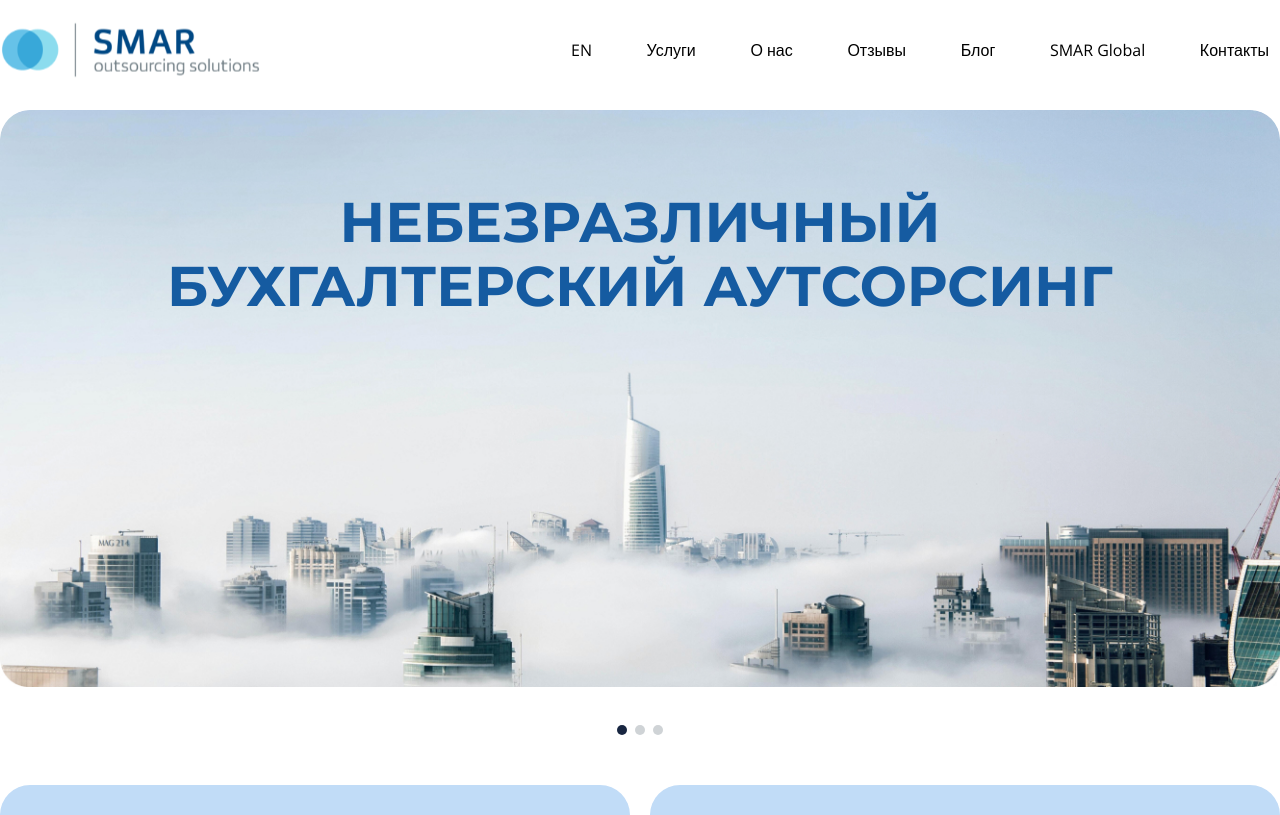
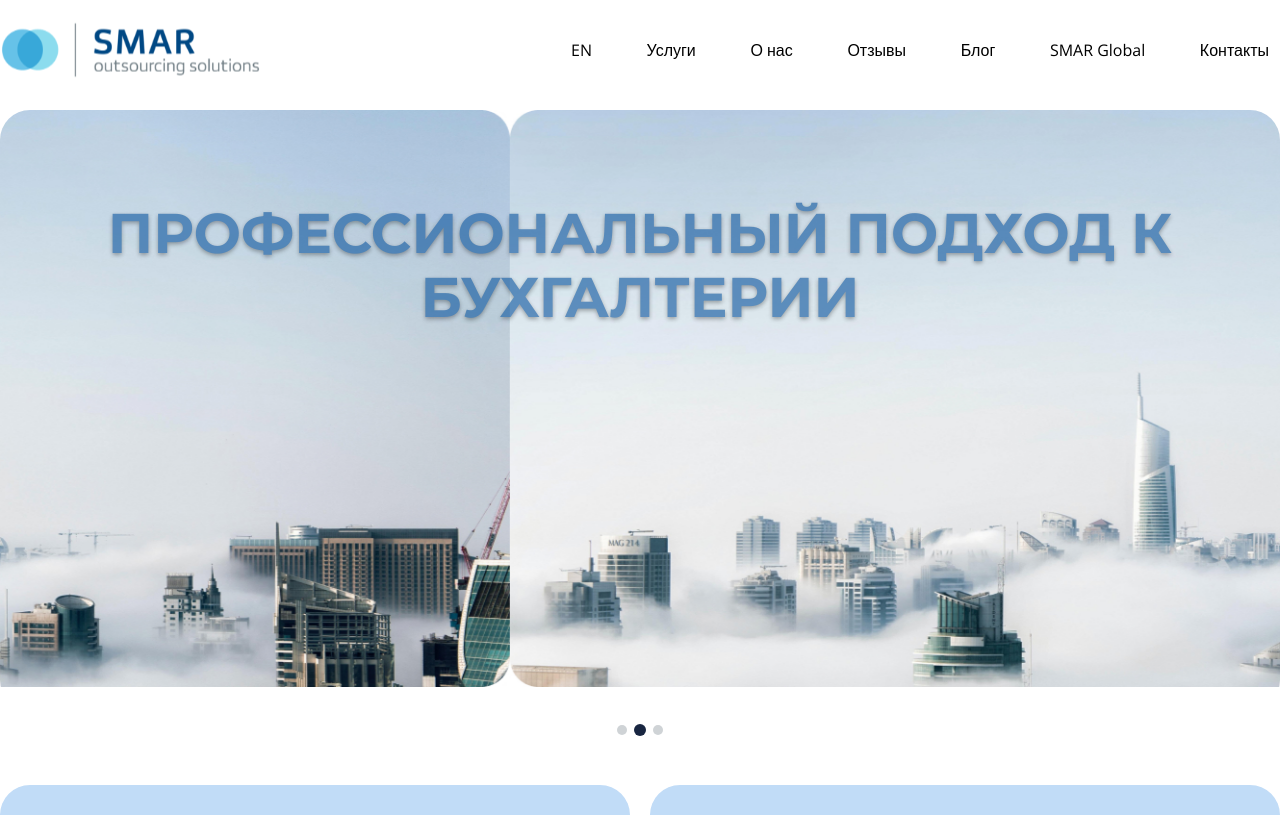
Before and after one commit to VictorREDrudko/accounting, a React (Vite) app in the folder accounting/: page / in a window 1280 px wide. Shown: the top 815 px of the page. Built offline with nearby package versions, Linux system fonts and the light colour scheme.

Commit message:
create slider

```diff
--- a/accounting/src/components/banner/Banner.module.scss
+++ b/accounting/src/components/banner/Banner.module.scss
@@ -14,6 +14,20 @@
   overflow: hidden;
 }
 
+.slidesWrapper {
+  display: flex;
+  width: 100%;
+  height: 100%;
+  transition: transform 2s cubic-bezier(0.25, 0.46, 0.45, 0.94);
+  will-change: transform;
+}
+
+.slide {
+  width: 100%;
+  height: 100%;
+  flex-shrink: 0;
+}
+
 .title {
   position: absolute;
   top: 80px;
@@ -21,6 +35,21 @@
   transform: translateX(-50%);
   max-width: 1120px;
   width: 90%;
+  z-index: 2;
+  color: var(--color-ligth);
+  text-shadow: 0 2px 4px rgba(0, 0, 0, 0.5);
+  animation: fadeIn 1.2s ease-in-out;
+}
+
+@keyframes fadeIn {
+  from {
+    opacity: 0;
+    transform: translateX(-50%) translateY(30px);
+  }
+  to {
+    opacity: 1;
+    transform: translateX(-50%) translateY(0);
+  }
 }
 
 .image {
@@ -28,6 +57,11 @@
   height: 100%;
   object-fit: cover;
   object-position: center;
+  transition: transform 1.2s ease;
+
+  .slide:hover & {
+    transform: scale(1.02);
+  }
 }
 
 .pagination {
@@ -35,6 +69,7 @@
   display: flex;
   justify-content: space-between;
   margin-top: 15px;
+  z-index: 3;
 }
 
 .dots {
@@ -42,8 +77,16 @@
   height: 10px;
   border-radius: 50%;
   background-color: var(--color-gray-ligth);
+  cursor: pointer;
+  transition: all 0.3s ease;
+
+  &:hover {
+    background-color: var(--color-black);
+    transform: scale(1.2);
+  }
+
+  &.active {
+    background-color: var(--color-black);
+    transform: scale(1.2);
+  }
 }
-
-.active {
-  background-color: var(--color-black);
-}
--- a/accounting/src/components/banner/Banner.tsx
+++ b/accounting/src/components/banner/Banner.tsx
@@ -1,21 +1,106 @@
+import React, { useState, useEffect, useCallback, useRef } from 'react';
 import styles from "./Banner.module.scss";
-import rectangle from "../../assets/Rectangle.jpg";
+
 import { MainTitle } from "../main-title/MainTitle";
+import { SLIDES } from './Constants';
 
-export const Banner = () => {
+
+export const Banner: React.FC = () => {
+  const [currentSlide, setCurrentSlide] = useState(0);
+  const [isAutoPlay, setIsAutoPlay] = useState(true);
+  const autoPlayRef = useRef<number | null>(null);
+
+  const goToSlide = useCallback((index: number) => {
+    if (index === currentSlide) return;
+    setCurrentSlide(index);
+  }, [currentSlide]);
+
+  const nextSlide = useCallback(() => {
+    setCurrentSlide((prev) => (prev + 1) % SLIDES.length);
+  }, []);
+
+  useEffect(() => {
+    if (!isAutoPlay) {
+      return;
+    }
+
+    const startAutoPlay = () => {
+      if (autoPlayRef.current !== null) {
+        window.clearTimeout(autoPlayRef.current);
+      }
+
+      autoPlayRef.current = window.setTimeout(() => {
+        nextSlide();
+      }, 5000);
+    };
+
+    startAutoPlay();
+
+    return () => {
+      if (autoPlayRef.current !== null) {
+        window.clearTimeout(autoPlayRef.current);
+      }
+    };
+  }, [isAutoPlay, nextSlide, currentSlide]);
+
+  const handleMouseEnter = () => {
+    setIsAutoPlay(false);
+    if (autoPlayRef.current !== null) {
+      window.clearTimeout(autoPlayRef.current);
+    }
+  };
+
+  const handleMouseLeave = () => {
+    setIsAutoPlay(true);
+  };
+
+  useEffect(() => {
+    return () => {
+      if (autoPlayRef.current !== null) {
+        window.clearTimeout(autoPlayRef.current);
+      }
+    };
+  }, []);
+
   return (
     <section className={styles.banner}>
-      <div className={styles.container}>
-        <img className={styles.image} src={rectangle} alt="#" />
+      <div
+        className={styles.container}
+        onMouseEnter={handleMouseEnter}
+        onMouseLeave={handleMouseLeave}
+      >
+        <div className={styles.slider}>
+          <div
+            className={styles.slidesWrapper}
+            style={{
+              transform: `translateX(${-currentSlide * 100}%)`
+            }}
+          >
+            {SLIDES.map((slide, index) => (
+              <div key={slide.id} className={styles.slide}>
+                <img
+                  className={styles.image}
+                  src={slide.image}
+                  alt={`Слайд ${index + 1}: ${slide.title}`}
+                />
+              </div>
+            ))}
+          </div>
+        </div>
         <MainTitle
-          title={"Небезразличный бухгалтерский аутсорсинг"}
+          key={currentSlide}
+          title={SLIDES[currentSlide].title}
           className={styles.title}
         />
       </div>
       <div className={styles.pagination}>
-        <div className={`${styles.dots} ${styles.active}`}></div>
-        <div className={styles.dots}></div>
-        <div className={styles.dots}></div>
+        {SLIDES.map((_, index) => (
+          <div
+            key={index}
+            className={`${styles.dots} ${index === currentSlide ? styles.active : ''}`}
+            onClick={() => goToSlide(index)}
+          />
+        ))}
       </div>
     </section>
   );
--- /dev/null
+++ b/accounting/src/components/banner/Constants.ts
@@ -0,0 +1,7 @@
+import rectangle from "../../assets/Rectangle.jpg";
+
+export const SLIDES = [
+  { id: 1, image: rectangle, title: "Небезразличный бухгалтерский аутсорсинг" },
+  { id: 2, image: rectangle, title: "Профессиональный подход к бухгалтерии" },
+  { id: 3, image: rectangle, title: "Надежное партнерство для вашего бизнеса" }
+];
--- a/accounting/src/components/header/header/Header.tsx
+++ b/accounting/src/components/header/header/Header.tsx
@@ -13,7 +13,7 @@ const navigation: string[] = [
 
 export const Header = () => {
   const mappedNav = navigation.map((el) => {
-    return <a>{el}</a>;
+    return <a key={el}>{el}</a>;
   });
   return (
     <header className={styles.header}>
```
